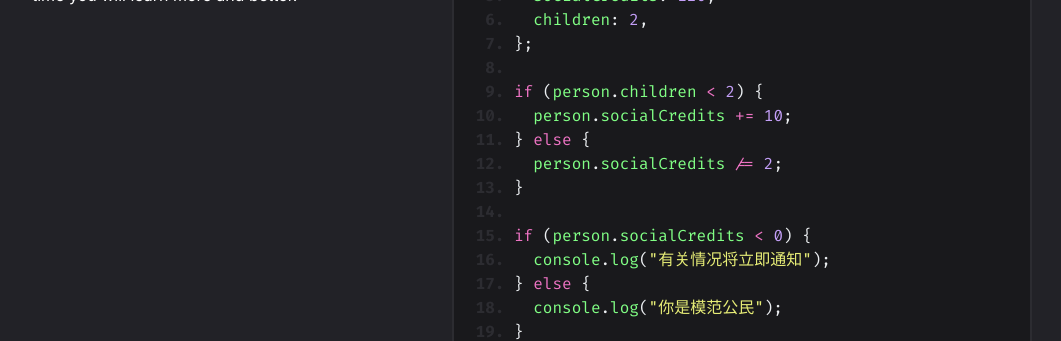
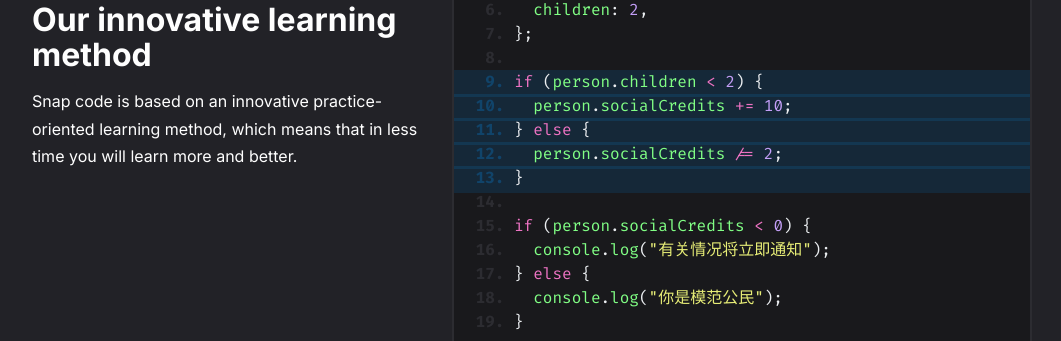
Before and after one commit to panprogramadorgh/snap-presentacion, a React (Vite) app: page / in a window 1280 px wide. Shown: the part 1428-1769 px from the top of the page, without its empty margins (108-1169 px from the left). Built offline with nearby package versions, Linux system fonts and the light colour scheme; no server answers.

Commit message:
CodeBox: Highlihted lines mecanic

```diff
--- a/src/App.css
+++ b/src/App.css
@@ -8,9 +8,13 @@
 .app__main__section__article {
   margin-bottom: 80px;
 }
+.app__main__section__article h2 {
+  margin: 10px 0;
+}
 
 .app__main__section__article.splited {
   display: flex;
+  align-items: center;
 }
 .app__main__section__article.splited > div:first-child {
   flex-basis: 0;
--- a/src/App.tsx
+++ b/src/App.tsx
@@ -62,6 +62,7 @@ function App() {
                       content: fromStringToCode(
                         await fetchCode("javascript-conditionals.js")
                       ),
+                      highlightedLines: [9, 10, 11, 12, 13]
                     },
                   ];
                 }}
--- a/src/components/CodeBox/CodeBox.css
+++ b/src/components/CodeBox/CodeBox.css
@@ -110,16 +110,23 @@
   transition: all 0.1s;
   z-index: 100;
 }
+
 .codebox__line-container__line::after {
   content: "";
   width: 996px;
-  height: 24px;
+  height: 23px;
   position: absolute;
   top: 0;
   left: -60px;
   z-index: -100;
   border-top: var(--border-width) solid transparent;
   border-bottom: var(--border-width) solid transparent;
+
+  transition: all 0.1s;
+}
+
+.codebox__line-container__line.highlighted::after {
+  background-color: #0099ff20;
 }
 
 .codebox__line-container__line .token {
@@ -153,11 +160,20 @@
   border-color: var(--border-color);
   background-color: var(--background-color);
 }
-
+.codebox__line-container__line.highlighted:hover::after {
+  border-color: #0099ff;
+  background-color: #0099ff40;
+}
 .codebox__line-container__line::marker {
   color: var(--border-color);
   font-weight: 800;
   transition: color 0.1s;
+}
+.codebox__line-container__line.highlighted::marker {
+  color: #0099ff40;
+}
+.codebox__line-container__line.highlighted:hover::marker {
+  color: #0099ff;
 }
 .codebox__line-container__line:hover::marker {
   color: var(--color);
--- a/src/components/CodeBox/CodeBox.tsx
+++ b/src/components/CodeBox/CodeBox.tsx
@@ -9,7 +9,6 @@ import CodeBoxSkeleton from "./CodeBoxSkeleton";
 // libs
 
 // utils
-// import tabsPromise from "../../utils/code-box-tabs";
 
 // types & interfaces
 import { Tab } from "../../utils/definitions";
@@ -62,7 +61,14 @@ const CodBox: FC<Props> = ({ skeletonLines, getTabs }) => {
       </div>
       <ol className="codebox__line-container">
         {tabs[currentTab].content.map((line, index) => (
-          <li className="codebox__line-container__line" key={index}>
+          <li
+            className={`codebox__line-container__line ${
+              tabs[currentTab].highlightedLines?.includes(index + 1)
+                ? "highlighted"
+                : ""
+            }`.trim()}
+            key={index}
+          >
             {line}
           </li>
         ))}
--- a/src/components/Header/Header.css
+++ b/src/components/Header/Header.css
@@ -53,7 +53,7 @@
   }
 }
 
-@media only screen and (max-width: 500px) {
+@media only screen and (max-width: 450px) {
   .header__title-container h1 {
     font-size: var(--font-size-large);
   }
--- a/src/utils/definitions.d.ts
+++ b/src/utils/definitions.d.ts
@@ -1,4 +1,5 @@
 export interface Tab {
   label: string;
   content: React.ReactNode[];
+  highlightedLines?: number[];
 }
```
